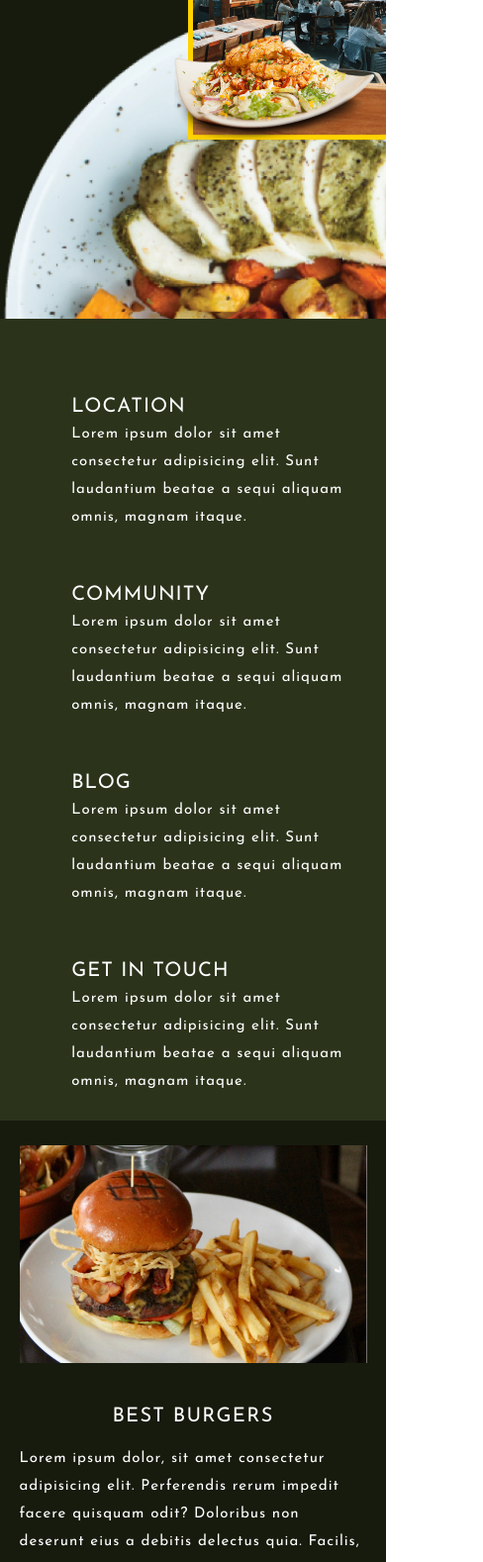
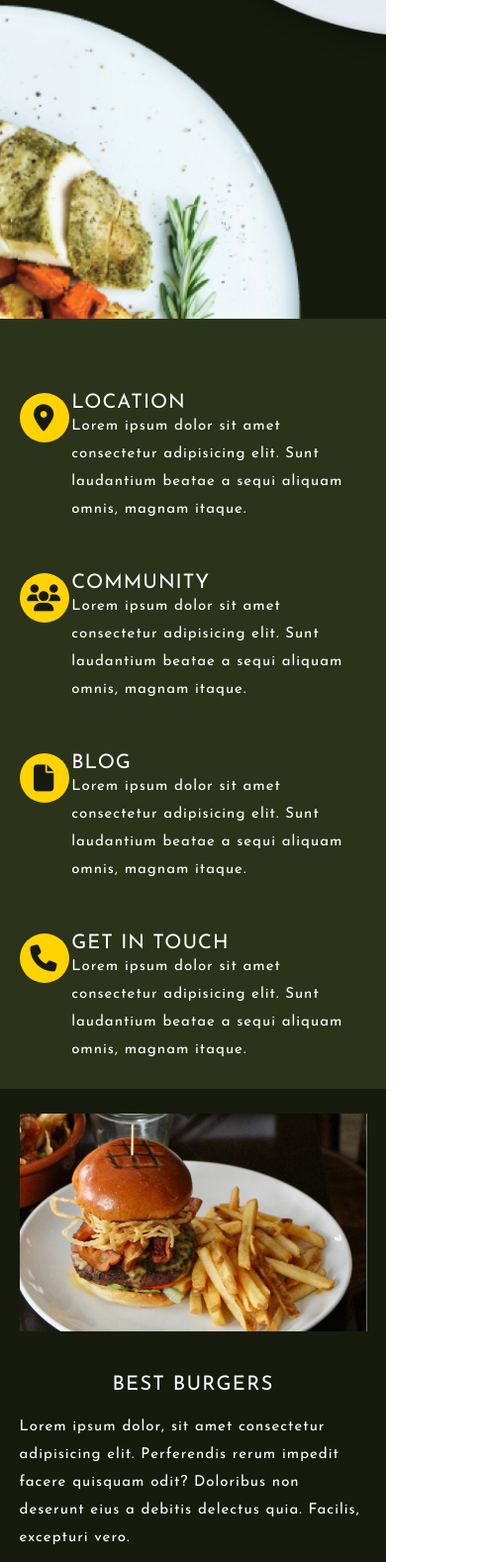
Before and after one commit to barrie-wu/barrie-wu-project-two, a plain HTML site: page index.html in a window 390 px wide. Shown: the part 395-1973 px from the top of the page at 99% size, 488 px wide, since content can reach past the window. Drawn offline with Linux system fonts and the light colour scheme.

Commit message:
fix position and visibility of header positioned image

```diff
--- a/styles/sass/_global.scss
+++ b/styles/sass/_global.scss
@@ -100,7 +100,7 @@ h1 {
 
 h2 {
     font-size: 4.5rem;
-    line-height: 99.8px;
+    line-height: 1;
 }
 
 h3 {
--- a/styles/sass/_header.scss
+++ b/styles/sass/_header.scss
@@ -29,10 +29,9 @@ header {
 }
 
 .headerImg {
-    max-width: 800px;
-    width: 55%;
+    max-width: 700px;
     position: absolute;
-    top: 28%;
+    top: 325px;
     right: 0;
     @include img100;
 }
--- a/styles/sass/_mainHome.scss
+++ b/styles/sass/_mainHome.scss
@@ -18,38 +18,43 @@
     flex-wrap: wrap;
     justify-content: space-between;
     li {
-        margin-top: 12%;
+        margin-top: 5%;
         width: 45%;
         position: relative;
         z-index: 1;
         display: flex;
         justify-content: flex-end;
         flex-wrap: wrap;
+        a h2 {
+            transition: 0.3s;
+            @include hoverFocus {
+                color: $yellow;
+            }
+        }
         a:first-child {
+            background-color: $yellow;
+            border-radius: 50%;
+            width: 50px;
+            height: 50px;
             margin-right: 20px;
-            text-align: center;
-            font-size: 3rem;
-            color: $almostBlack;
-            width: 10%;
-            position: relative;
-            &::after {
-                content: '';
-                height: 50px;
-                width: 50px;
-                display: inline-block;
-                background-color: $yellow;
-                border-radius: 50%;
-                position: absolute;
-                top: -10px;
-                left: 1%;
-                z-index: -1;
+            display: flex;
+            justify-content: center;
+            align-items: center;
+            position: absolute;
+            top: 0;
+            left: 0;
+            transition: 0.3s;
+            @include hoverFocus {
+                background-color: $white;
+            }
+            i {
+                color: $almostBlack;
+                padding: 10px;
+                font-size: 2.7rem;
             }
         }
         a:nth-child(2), p {
             width: 85%;
-        }
-        h2 {
-            line-height: unset;
         }
         &:nth-child(3),
         &:nth-child(4) {
@@ -104,7 +109,8 @@
         color: $yellow;
     }
     p {
-        text-align: left;
+        text-align: center;
+        margin: 15px auto 30px;
     }
 }
 
@@ -137,6 +143,9 @@
         h2 {
             color: $yellow;
         }
+        p {
+            margin: 15px auto 30px;
+        }
     }
 }
 
--- a/styles/sass/_mediaQuery.scss
+++ b/styles/sass/_mediaQuery.scss
@@ -1,11 +1,8 @@
 @media (max-width: 1210px) {
     // HOMEPAGE QUERIES
-    .headerImg {
-        top: 50%;
-    }
 
     .aboutUs ul li {
-        margin-top: 20%;
+        margin-top: 10%;
     }
 
     .features {
@@ -88,25 +85,15 @@
     }
 }
 
+@media (max-width: 940px) {
+    .headerImg {
+        max-width: 600px;
+    }
+}
+
 @media (max-width: 800px) {
-    .headerHome {
-        background-position-x: -300px;
-    }
-
-    .headerBlog {
-        background-position-x: -300px;
-    }
-
-    .headerContact {
-        background-position-x: -900px;
-    }
-
     header nav a {
         font-size: 1.5rem;
-    }
-
-    h1 {
-        font-size: 5rem;
     }
 
     section {
@@ -222,3 +209,13 @@
         display: none;
     }
 }
+
+@media (max-height: 850px) {
+    .headerImg {
+        visibility: hidden;
+    }
+
+    main .aboutUs {
+        padding-top: 25px;
+    }
+}
```
Also changed, not shown: styles/style.css.
